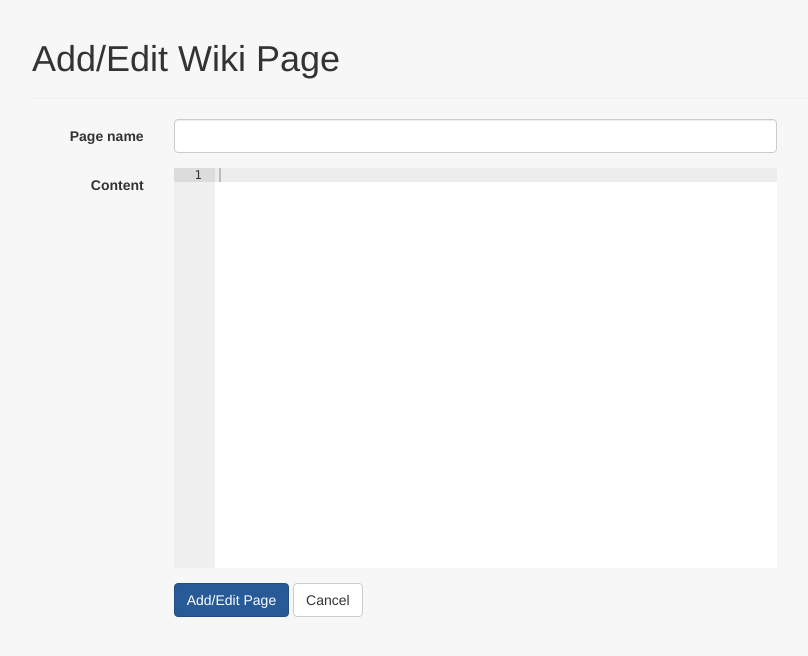
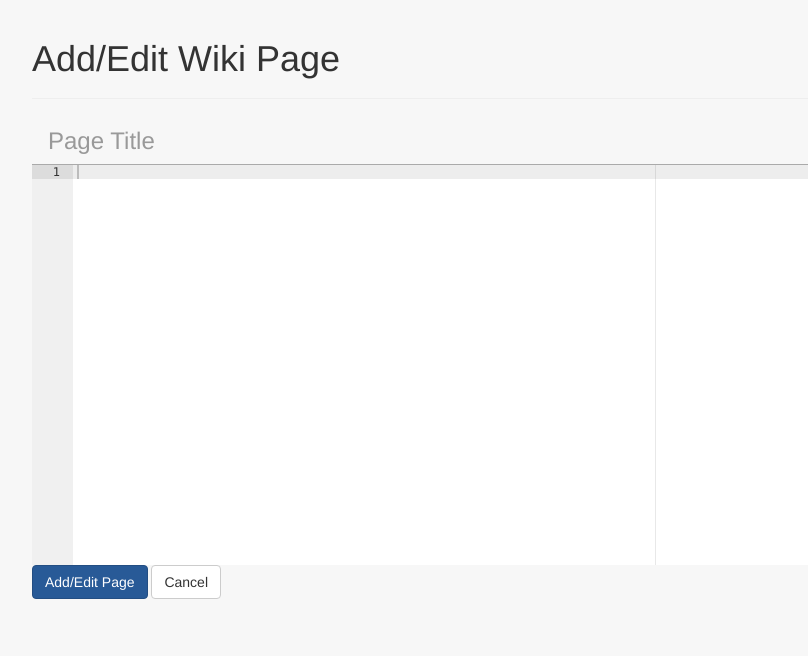
Before and after one commit to gorel/dli-reports, a Flask app: page /wiki/edit in a window 1280 px wide. Shown: the part 51-707 px from the top of the page, without its empty margins (38-846 px from the left). Run offline with Flask 2, Linux system fonts and the light colour scheme; a user stored in the database is signed in; tables that the repository leaves empty hold one stand-in row (values such as "Sample post"); parts of the project's set-up code (start-up, migrations or seed data) failed here and were passed over; some libraries are stand-ins or nearby versions.

Commit message:
Initial forms update. Clearing standard bootstrap styles and flattening things

```diff
--- a/dli_app/static/css/style.css
+++ b/dli_app/static/css/style.css
@@ -18,6 +18,10 @@ body {
   width: 400px;
 }
 
+h1, h2, h3, h4, h5, h6 {
+  font-weight: 300;
+}
+
 .page-header .header-buttons {
   margin-top: 13px;
 }
@@ -27,3 +31,35 @@ body {
   width: 100%;
   height: 400px;
 }
+
+.form-control {
+  border: none;
+  border-radius: 0;
+  border-bottom: 1px solid #ccc;
+  background: none;
+  box-shadow: none;
+}
+
+.form-control:focus, .form-control:active {
+  outline: none;
+  box-shadow: none;
+  background: #fff;
+}
+
+.form-control.input-lg {
+  font-size: 24px;
+  font-weight: 300;
+}
+
+
+/*
+ * Wiki Styles
+ */
+
+.form-control#wiki_title {
+  border-bottom: 1px solid #aaa;
+}
+
+#content_editor {
+  padding: 10px 0;
+}
--- a/dli_app/templates/wiki/edit.html
+++ b/dli_app/templates/wiki/edit.html
@@ -4,29 +4,14 @@
     <h1>Add/Edit Wiki Page</h1>
   </div>
 
-  <div class="col-md-8">
-    <form name="editform" method="POST" class="form-horizontal">
+  <form name="editform" method="POST">
     {{ form.csrf_token }}
-      <div class="form-group">
-        {{ form.name.label(class='control-label col-sm-2') }}
-        <div class="col-sm-10">
-          {{ form.name(class='form-control') }}
-        </div>
-      </div>
-      <div class="form-group">
-        {{ form.content.label(class='control-label col-sm-2') }}
-        <div class="col-sm-10">
+    {{ form.name(class='form-control input-lg', id='wiki_title', placeholder='Page Title') }}
     {{ form.content(class='form-control', id='content_textarea') }}
     <div id="content_editor"></div>
-        </div>
-      </div>
 
-      <div class="form-group">
-        <div class="col-sm-offset-2 col-sm-10">
     <button type="submit" class="btn btn-primary">Add/Edit Page</button>
     <a href="{{ url_for('wiki.home') }}" class="btn btn-default">Cancel</a>
-        </div>
-      </div>
   </form>
 
   <script src="{{ url_for('static', filename='js/ace/ace.js') }}" charset="utf-8"></script>
```
Lines whose indentation alone changed are shown as unchanged.
